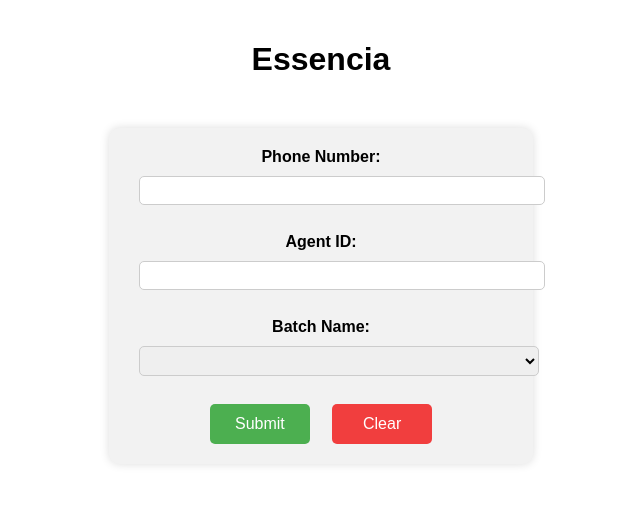
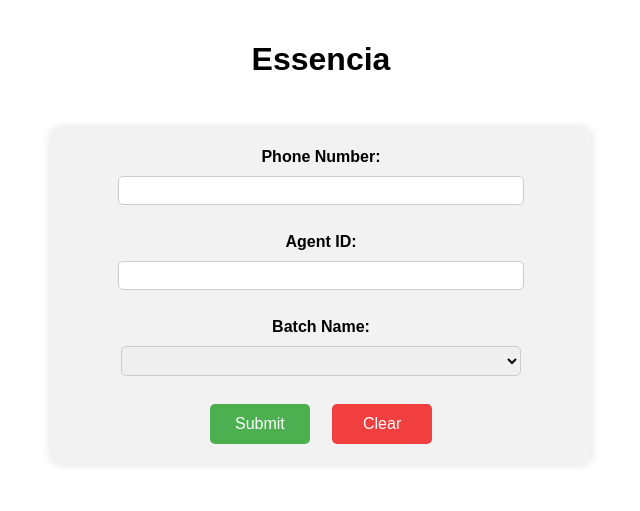
Before and after one commit to tchinmay47/porter-test-webapp, a plain HTML site: page index.html in a window 1280 px wide. Shown: the top 511 px of the page, 319-959 px from the left. Drawn offline with Linux system fonts and the light colour scheme; no server answers.

Commit message:
Add files via upload

```diff
--- a/style.css
+++ b/style.css
@@ -13,8 +13,10 @@ body {
 
 form {
   display: inline-block;
-  width: 30%;
+  width: 80%;
+  max-width: 500px;
   text-align:center;
+  align-items: center;
 
 
   padding: 20px;
@@ -32,26 +34,32 @@ label {
 }
 
 input[type="text"]{
-  width: 400px;
+  width: 80%;
+  max-width: 400px;
   height: 25px;
   border: 1px solid #ccc;
   border-radius: 5px;
   margin: 10px;
+  align-items: center;
 }
 #namelist{
-  width: 400px;
+  width: 80%;
+  max-width: 400px;
   height: 25px;
   border: 1px solid #ccc;
   border-radius: 5px;
   margin: 10px;
+  align-items: center;
 }
 select {
-  width: 400px;
+  width: 80%;
+  max-width: 400px;
   height: 30px;
   padding: 5px;
   border: 1px solid #ccc;
   border-radius: 5px;
   margin: 10px;
+  align-items: center;
 }
 
 button[type="submit"]
```
